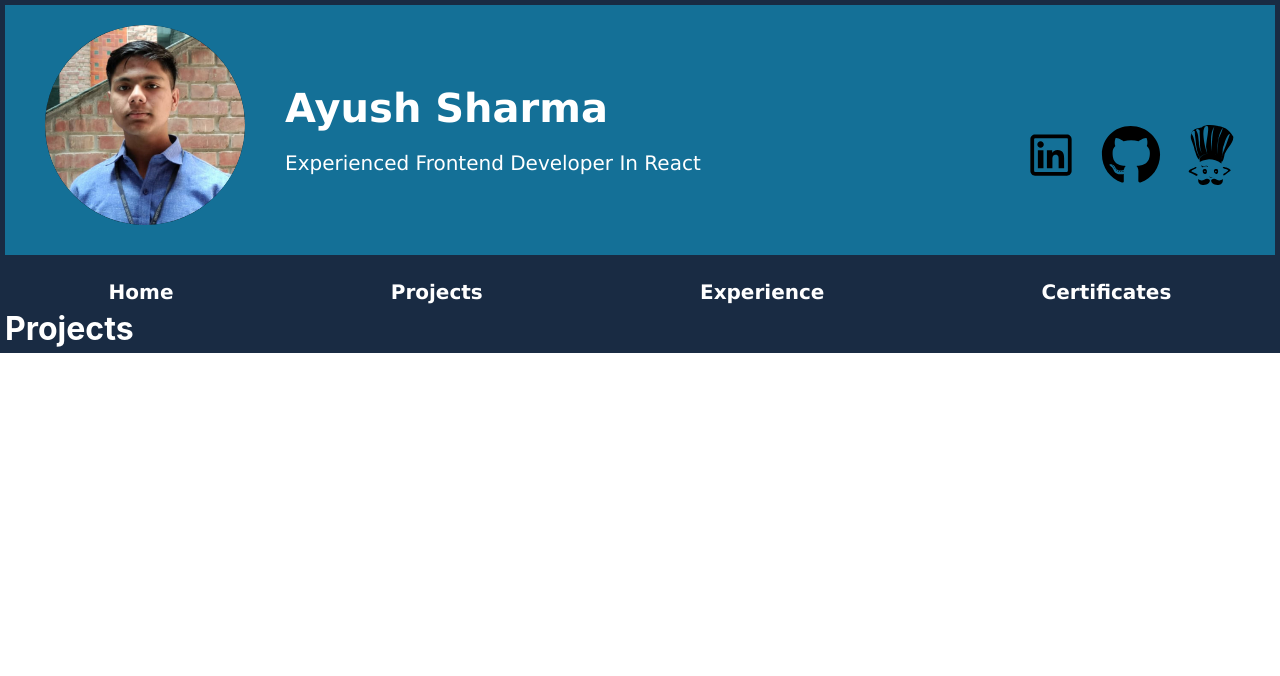
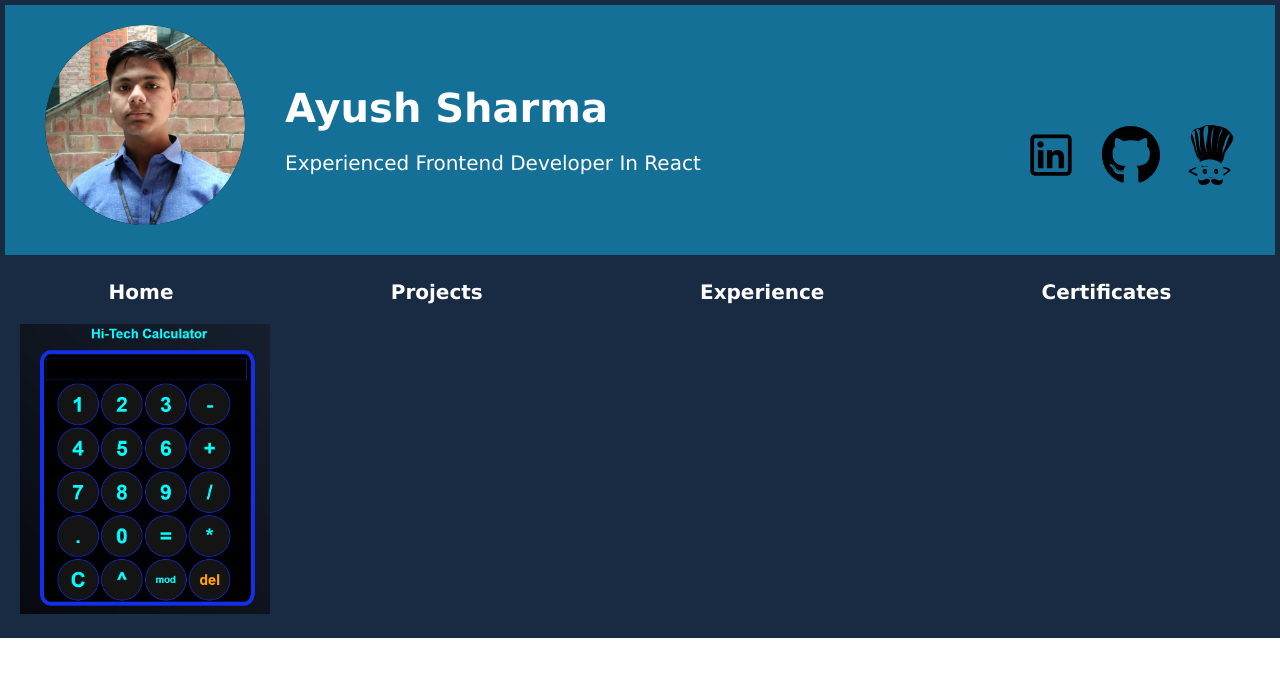
Before and after one commit to Ayush-Sharma-2023/myportfolio, a React (Create React App) app: page / in a window 1280 px wide. Both pictures are taken after a click on the item "Projects". Shown: the top 676 px of the page. Built offline with nearby package versions, Linux system fonts and the light colour scheme.

Commit message:
Added my First Project "HiTechCalculator"

```diff
--- a/src/components/banner.jsx
+++ b/src/components/banner.jsx
@@ -1,5 +1,5 @@
 import "./bannerStyle.css";
-import photo from "./profile.jpg"
+import photo from "../images/profile.jpg"
 import { CiLinkedin } from "react-icons/ci";
 import { LiaLinkedin } from "react-icons/lia";
 
@@ -33,7 +33,7 @@ export default function banner(){
         <>
         <div className="banner">
             <div className="profilePic">
-            <img src={photo} alt="" />
+            <img className="profile-pic" src={photo} alt="" />
 
             </div>
             <div className="text">
--- a/src/components/bannerStyle.css
+++ b/src/components/bannerStyle.css
@@ -29,7 +29,7 @@
     padding-top: 20px;
 
 }
-img{
+.profile-pic{
     height: 200px;
     border-radius: 50%;
     margin-left: 40px;
--- a/src/components/projects.css
+++ b/src/components/projects.css
@@ -0,0 +1,12 @@
+.Projects{
+    background-color: #192B43;
+}
+.calculator{
+    width: 250px;
+    margin: 20px;
+
+
+}
+.calculator:hover{
+    cursor: pointer;
+}
--- a/src/components/projects.jsx
+++ b/src/components/projects.jsx
@@ -1,8 +1,21 @@
+import Calculator from "./../images/HiTechCalculator.png";
+import "./projects.css";
+
+
 export default function Projects() {
     return(
         <>
 
-        <h1>Projects</h1>
+        {/* <h1>Projects</h1> */}
+
+
+        <div className="Projects">
+
+        <a href="https://www.google.com" target="_blank" rel="noopener noreferrer">
+    <img className="calculator" src={Calculator} alt="HiTech Calculator" />
+</a>
+
+        </div>
 
 
 
```
Also changed, not shown: src/images/HiTechCalculator.png (added), src/images/profile.jpg (renamed from src/components/profile.jpg).
